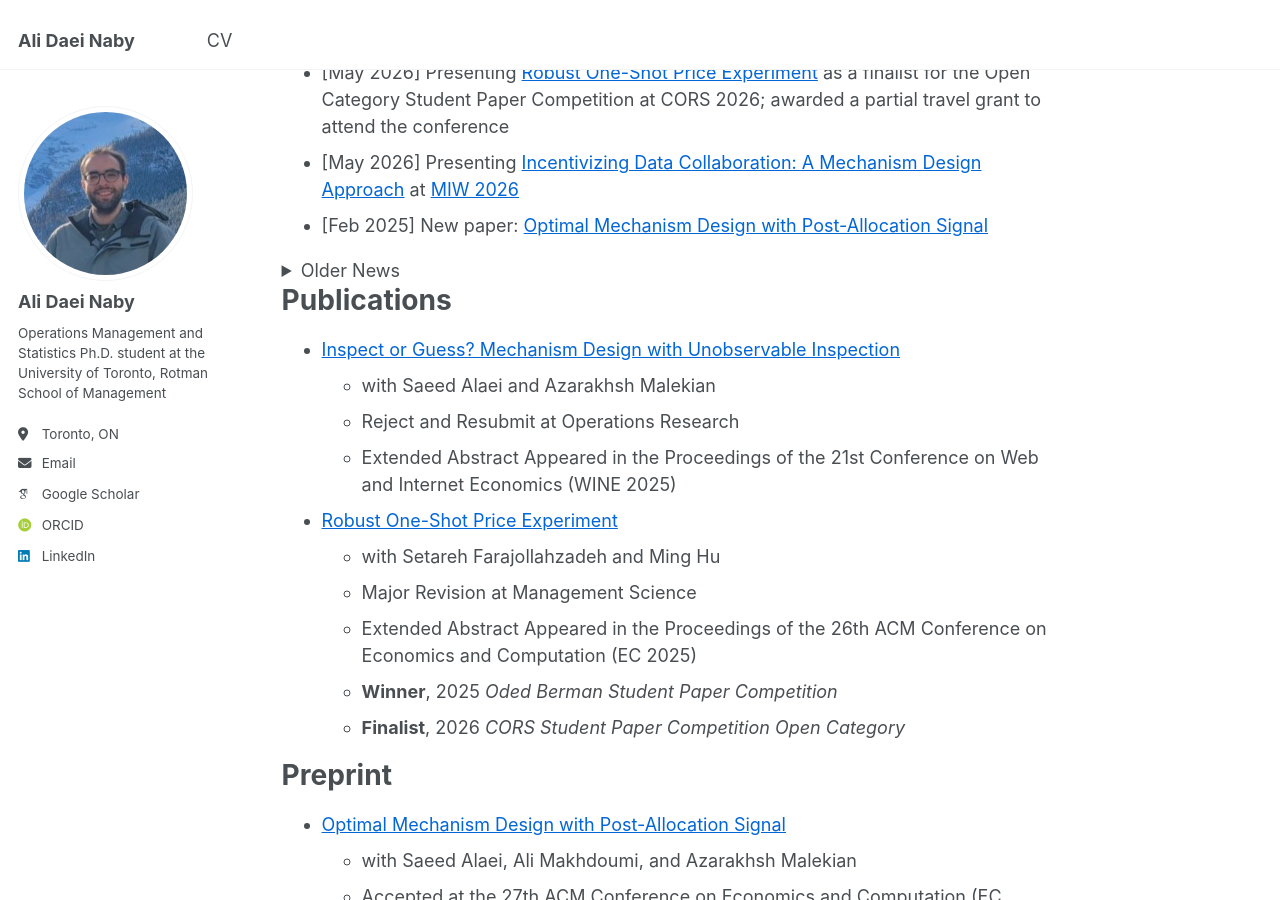
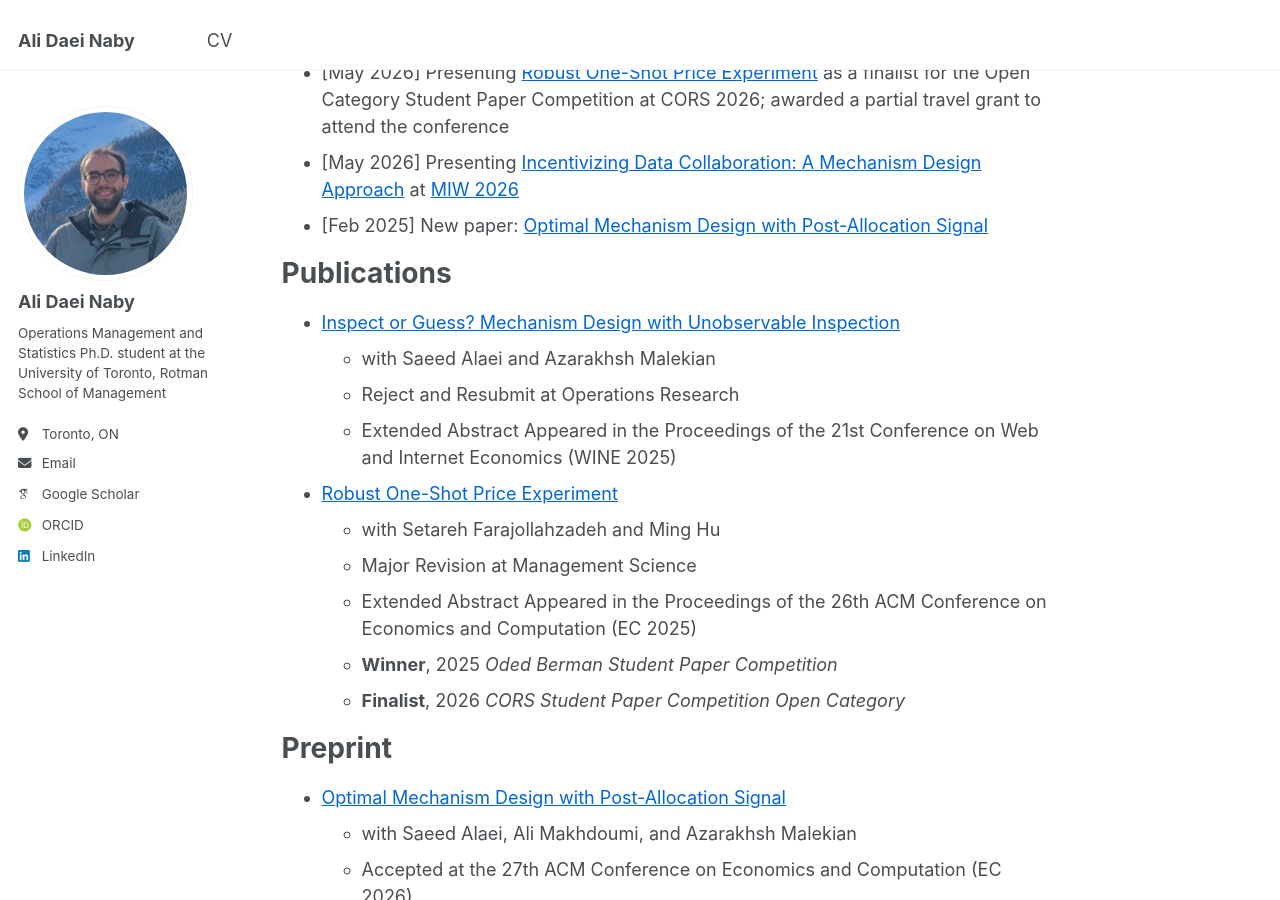
Before and after one commit to alidaeinaby/alidaeinaby.github.io, a Jekyll site: the page built from _pages/about.md, in a window 1280 px wide and 900 px high, scrolled down 598 px. Built offline with Jekyll 4.4.1, drawn with Linux system fonts in a browser that asks for light colours; some web fonts are replaced.

Commit message:
Update about.md

```diff
--- a/_pages/about.md
+++ b/_pages/about.md
@@ -20,13 +20,6 @@ News
 - [May 2026] Presenting [Robust One-Shot Price Experiment](https://papers.ssrn.com/sol3/papers.cfm?abstract_id=4899852) as a finalist for the Open Category Student Paper Competition at CORS 2026; awarded a partial travel grant to attend the conference
 - [May 2026] Presenting [Incentivizing Data Collaboration: A Mechanism Design Approach](https://papers.ssrn.com/sol3/papers.cfm?abstract_id=5297868) at [MIW 2026](https://marketplaceinnovation.net/)
 - [Feb 2025] New paper: [Optimal Mechanism Design with Post-Allocation Signal](https://papers.ssrn.com/sol3/papers.cfm?abstract_id=6220718)
-<details>
-<summary>Older News</summary>
-
-- [July 2025] Presenting [Inspect or Guess? Mechanism Design with Unobservable Inspection](https://papers.ssrn.com/sol3/papers.cfm?abstract_id=5146874) at RMP 2025
-- [July 2025] Presenting [Robust One-Shot Price Experiment](https://papers.ssrn.com/sol3/papers.cfm?abstract_id=4899852) at EC 2025
-
-</details>
 
 Publications
 ======
```
